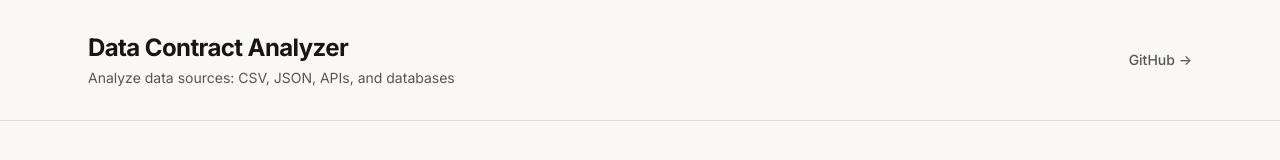
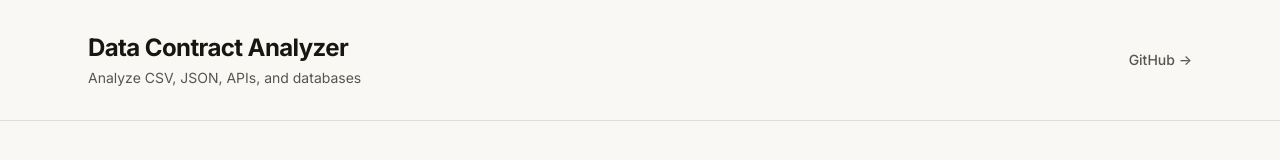
Before and after one commit to JacobJNilsson/data-ingestion-web, a Next.js app: page / in a window 1280 px wide. Shown: the top 160 px of the page. Built offline with nearby package versions, Linux system fonts and the light colour scheme.

Commit message:
fix: Revert subtitle change

```diff
--- a/app/page.tsx
+++ b/app/page.tsx
@@ -165,7 +165,7 @@ export default function Home() {
                 Data Contract Analyzer
               </h1>
               <p className="mt-1 text-sm" style={{ color: "oklch(45% 0.01 80)" }}>
-                Analyze data sources: CSV, JSON, APIs, and databases
+                Analyze CSV, JSON, APIs, and databases
               </p>
             </div>
             <a
```
